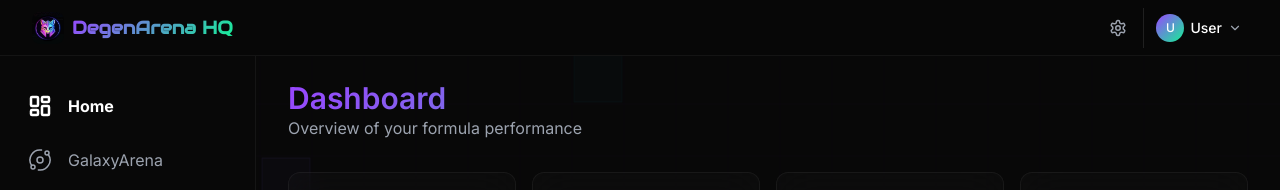
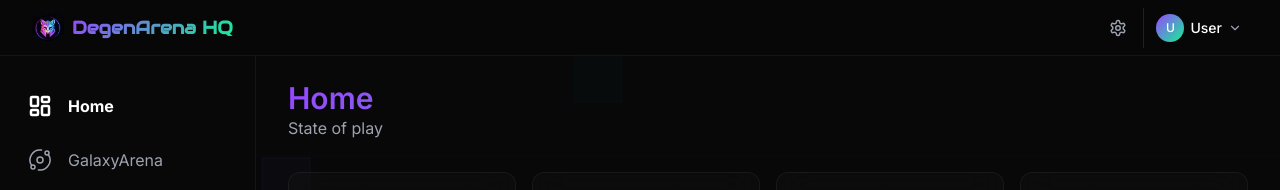
Before and after one commit to volynsal/degenarena, a Next.js app: page /dashboard in a window 1280 px wide. Shown: the top 190 px of the page. Built offline with nearby package versions, Linux system fonts and the light colour scheme; no server answers.

Commit message:
Fixing dashboard naming convention

```diff
--- a/src/app/(dashboard)/dashboard/page.tsx
+++ b/src/app/(dashboard)/dashboard/page.tsx
@@ -74,9 +74,9 @@ export default function DashboardPage() {
       {/* Header */}
       <div>
         <h1 className="text-2xl sm:text-3xl font-semibold gradient-text">
-          Dashboard
+          Home
         </h1>
-        <p className="text-gray-400 text-sm sm:text-base">Overview of your formula performance</p>
+        <p className="text-gray-400 text-sm sm:text-base">State of play</p>
       </div>
 
       {/* Stats grid */}
```
